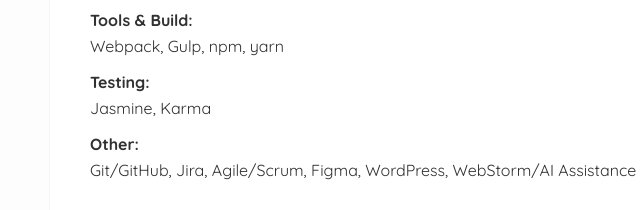
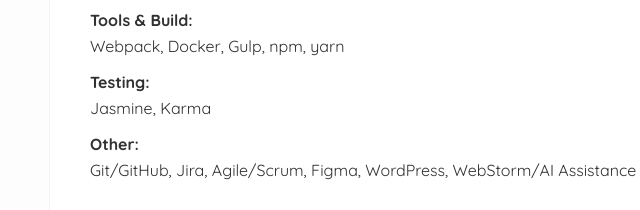
Before and after one commit to ihorkalchenko/ihorkalchenko.github.io, a plain HTML site: page about.html in a window 1280 px wide. Shown: the part 335-545 px from the top of the page, 271-911 px from the left. Drawn offline with Linux system fonts and the light colour scheme.

Commit message:
PR-010: update readme

```diff
--- a/about.html
+++ b/about.html
@@ -64,7 +64,7 @@
                             </li>
                             <li class="skill">
                                 <h3 class="skill-title">Tools & Build:</h3>
-                                <p class="skill-subtitle">Webpack, Gulp, npm, yarn</p>
+                                <p class="skill-subtitle">Webpack, Docker, Gulp, npm, yarn</p>
                             </li>
                             <li class="skill">
                                 <h3 class="skill-title">Testing:</h3>
```
Also changed, not shown: README.md.
